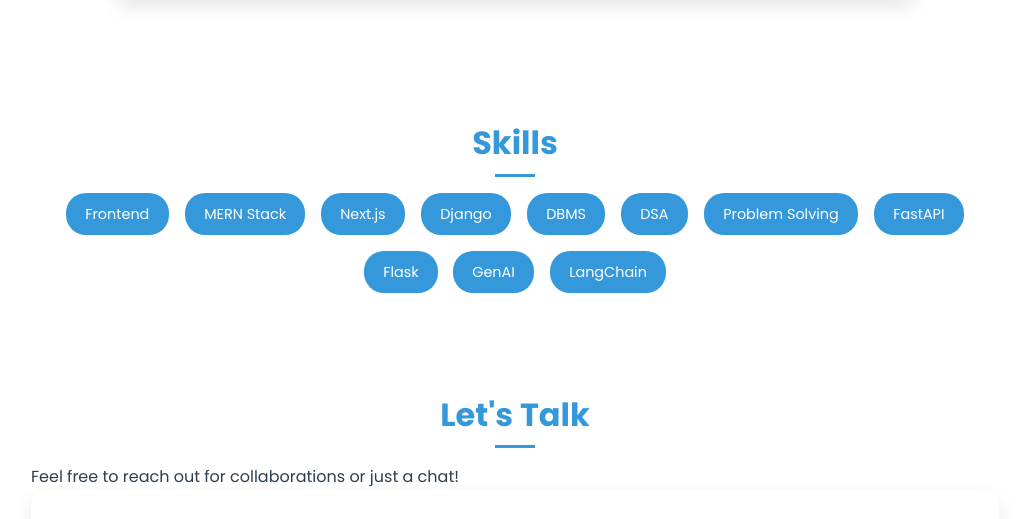
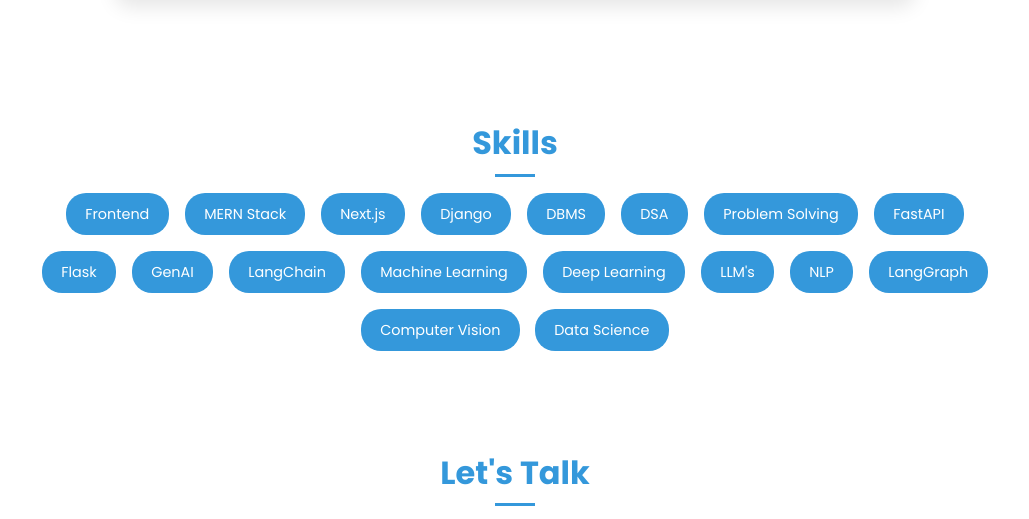
Before and after one commit to Jayesh0048/Jayesh-Portfolio, a plain HTML site: page index.html in a window 1280 px wide. Shown: the part 2430-2949 px from the top of the page, without its empty margins (125-1154 px from the left). Drawn offline with nearby package versions, Linux system fonts and the light colour scheme.

Commit message:
Update index.html

```diff
--- a/index.html
+++ b/index.html
@@ -131,6 +131,13 @@
                 <li data-aos="zoom-in" data-aos-delay="400">Flask</li>
                 <li data-aos="zoom-in" data-aos-delay="450">GenAI</li>
                 <li data-aos="zoom-in" data-aos-delay="500">LangChain</li>
+                <li data-aos="zoom-in" data-aos-delay="500">Machine Learning</li>
+                <li data-aos="zoom-in" data-aos-delay="500">Deep Learning</li>
+                <li data-aos="zoom-in" data-aos-delay="500">LLM's</li>
+                <li data-aos="zoom-in" data-aos-delay="500">NLP</li>
+                <li data-aos="zoom-in" data-aos-delay="500">LangGraph</li>
+                <li data-aos="zoom-in" data-aos-delay="500">Computer Vision</li>
+                <li data-aos="zoom-in" data-aos-delay="500">Data Science</li>
             </ul>
         </section>
 
```
